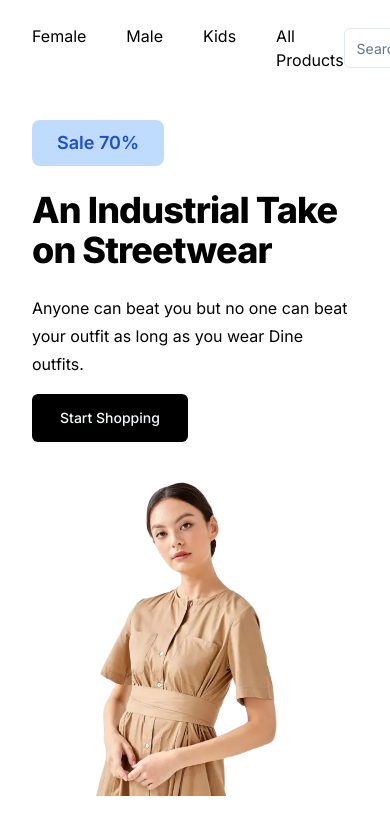
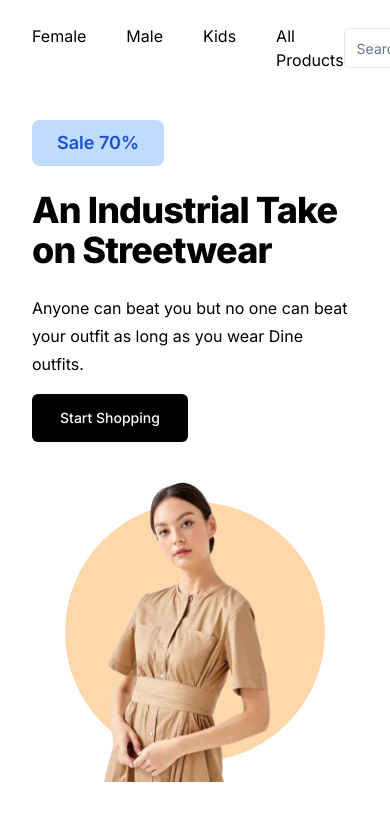
Before and after one commit to HassanShanJava/Martketplace-App, a Next.js app: page / in a window 390 px wide. Shown: the top 834 px of the page. Built offline with nearby package versions, Linux system fonts and the light colour scheme.

Commit message:
added responsiveness to hero section

```diff
--- a/src/app/layout.tsx
+++ b/src/app/layout.tsx
@@ -19,7 +19,10 @@ export default function RootLayout({
     <html lang="en">
       <body className={inter.className}>
         <Header />
+        <main className="px-8">
+
         {children}
+        </main>
       </body>
     </html>
   );
--- a/src/views/Hero.tsx
+++ b/src/views/Hero.tsx
@@ -10,9 +10,10 @@ import Image from "next/image";
 
 const Hero = () => {
   return (
-    <section className="flex flex-col lg:flex-row gap-y-10 py-6 mx-8 ">
+    <section className="flex flex-col lg:flex-row gap-y-10 py-6  ">
       {/* Left Div */}
       <div className="flex-1 ">
+        {/* flex-1 for equall width in flex parent */}
         <Badge className="py-2 px-6 text-lg rounded-lg bg-blue-200 text-blue-700 ">
           Sale 70%
         </Badge>
@@ -27,11 +28,22 @@ const Hero = () => {
       </div>
 
       {/* Right Div */}
-      <div className="flex-1 ">
-        <Image src={HeroImg} alt="hero" className="object-cover" />
+      <div className="flex-1 relative items-center  ">
+        {/* <div className="flex justify-between -z-10 items-center absolute  ">
+          <div className="  bg-orange-200  rounded-full w-[450px] h-[450px] "></div>
+        </div> */}
+
+        <div className="relative flex h-[300px] sm:h-[460px] w-fit items-center justify-center mx-auto  before:absolute before:h-[260px] before:w-[260px]  sm:before:h-[420px] sm:before:w-[420px] before:rounded-full before:bg-orange-200">
+          <Image
+            src={HeroImg}
+            alt="hero"
+            className=" z-30 w-[300px] h-[300px] sm:w-[460px] sm:h-[460px]  m-auto"
+          />
+        </div>
       </div>
     </section>
   );
 };
 
 export default Hero;
+1;
```
